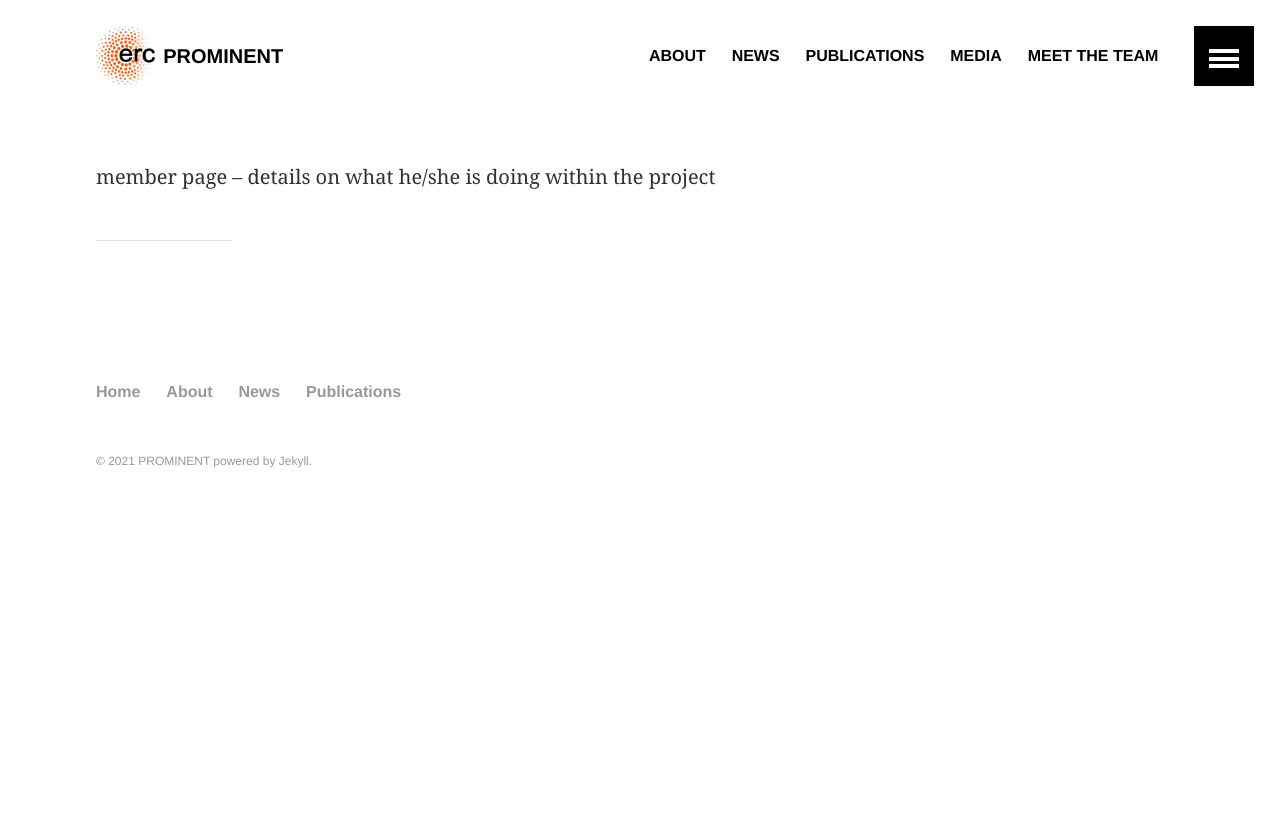
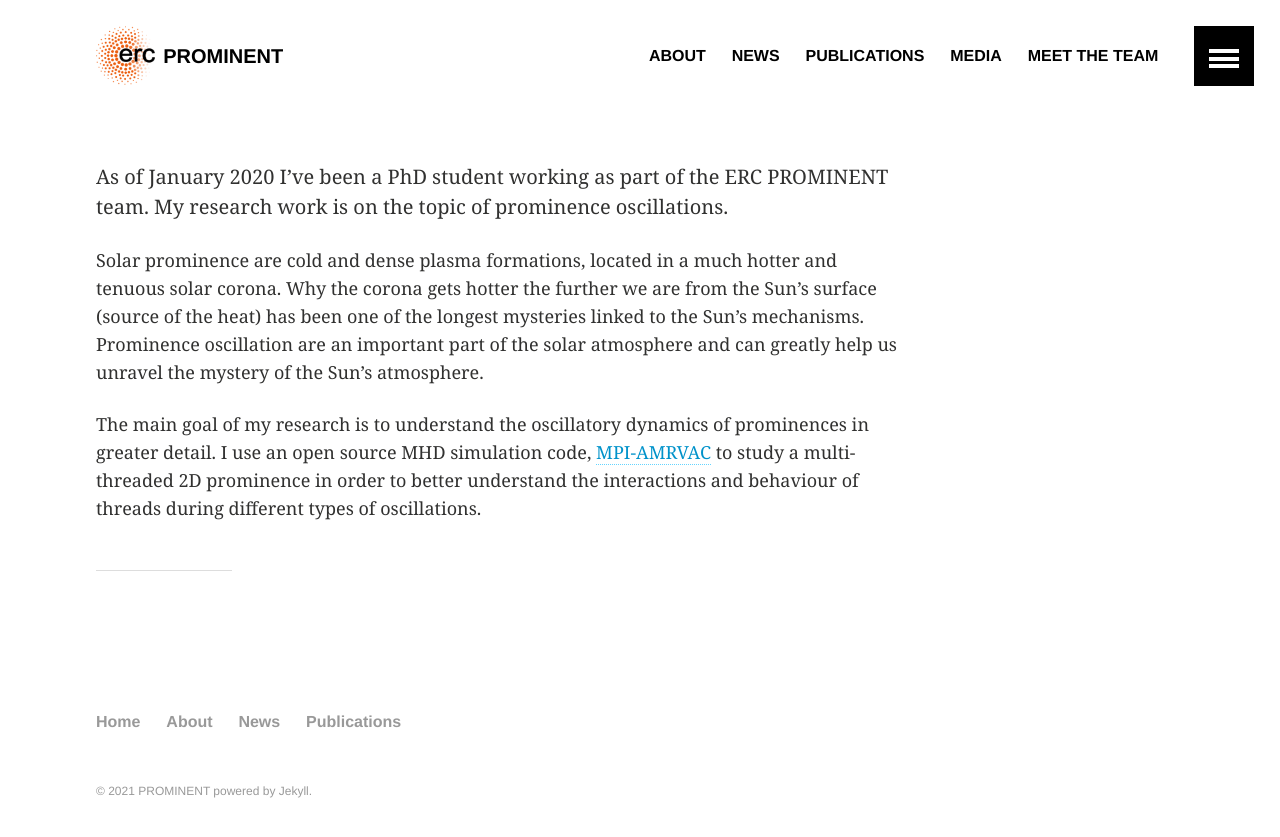
Before and after one commit to erc-prominent/erc-prominent.github.io, a Jekyll site: the page built from team/veronikajercic.md, in a window 1280 px wide. Shown: the top 837 px of the page. Built offline with Jekyll 4.4.1, drawn with Linux system fonts in a browser that asks for light colours.

Commit message:
update of personal info

```diff
--- a/team/veronikajercic.md
+++ b/team/veronikajercic.md
@@ -4,4 +4,8 @@ Title: "Veronika Jercic"
 share: false
 ---
 
-member page -- details on what he/she is doing within the project
+As of January 2020 I've been a PhD student working as part of the ERC PROMINENT team. My research work is on the topic of prominence oscillations.
+
+Solar prominence are cold and dense plasma formations, located in a much hotter and tenuous solar corona. Why the corona gets hotter the further we are from the Sun's surface (source of the heat) has been one of the longest mysteries linked to the Sun's mechanisms. Prominence oscillation are an important part of the solar atmosphere and can greatly help us unravel the mystery of the Sun's atmosphere.
+
+The main goal of my research is to understand the oscillatory dynamics of prominences in greater detail. I use an open source MHD simulation code, [MPI-AMRVAC](http://amrvac.org) to study a multi-threaded 2D prominence in order to better understand the interactions and behaviour of threads during different types of oscillations.
```
